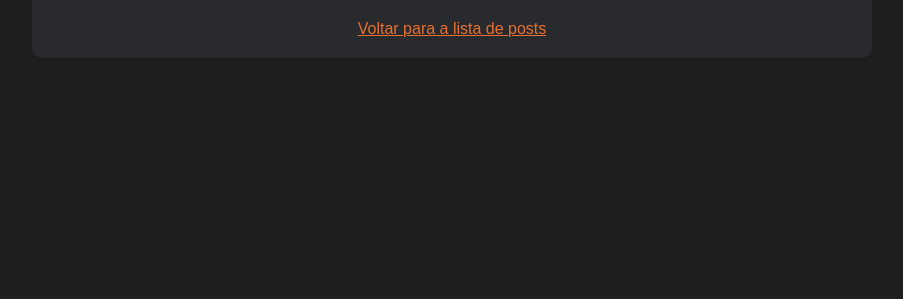
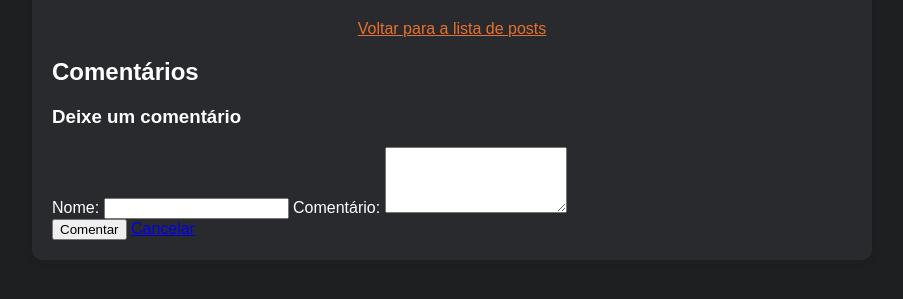
Before and after one commit to kensdy/Community, a Flask app: template templates/post.html in a window 1280 px wide. Shown: the part 72-371 px from the top of the page, without its empty margins (188-1091 px from the left). Run offline with Flask 3, Linux system fonts and the light colour scheme; the template is opened without the code that fills it, so the values that code supplies are empty.

Commit message:
Update post.html

```diff
--- a/templates/post.html
+++ b/templates/post.html
@@ -15,6 +15,32 @@
         <div class="back-to-list-link">
             <a href="{{ url_for('index') }}">Voltar para a lista de posts</a>
         </div>
+
+        <div class="comments-section">
+            <h2>Comentários</h2>
+            <ul>
+                {% for comment in post['comments'] %}
+                    <li>
+                        <strong>{{ comment['author'] }}</strong>: {{ comment['content'] }}
+                    </li>
+                {% endfor %}
+            </ul>
+            <div class="comment-form">
+                <h3>Deixe um comentário</h3>
+                <form method="post" action="{{ url_for('add_comment', post_id=post['id']) }}">
+                    <label for="comment-author">Nome:</label>
+                    <input type="text" id="comment-author" name="comment_author" required>
+
+                    <label for="comment-content">Comentário:</label>
+                    <textarea id="comment-content" name="comment_content" rows="4" required></textarea>
+
+                    <div class="form-buttons">
+                        <button type="submit">Comentar</button>
+                        <a href="{{ url_for('index') }}">Cancelar</a>
+                    </div>
+                </form>
+            </div>
+        </div>
     </div>
 </body>
 </html>
```
